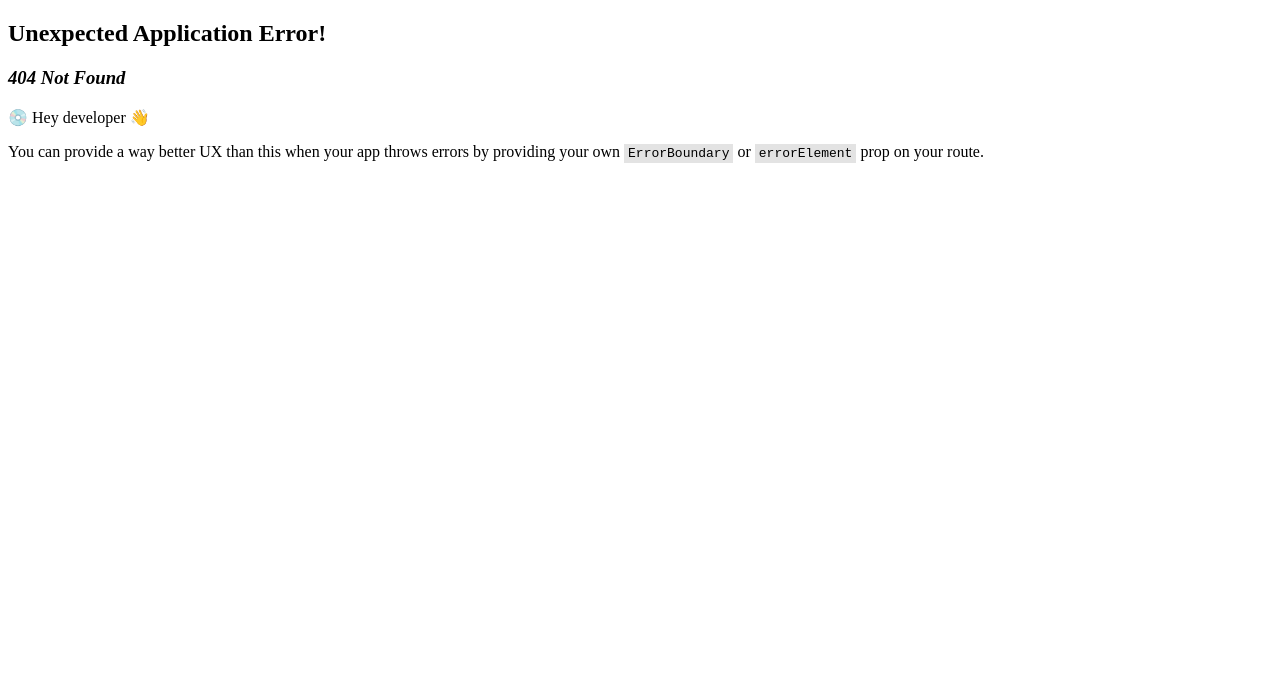
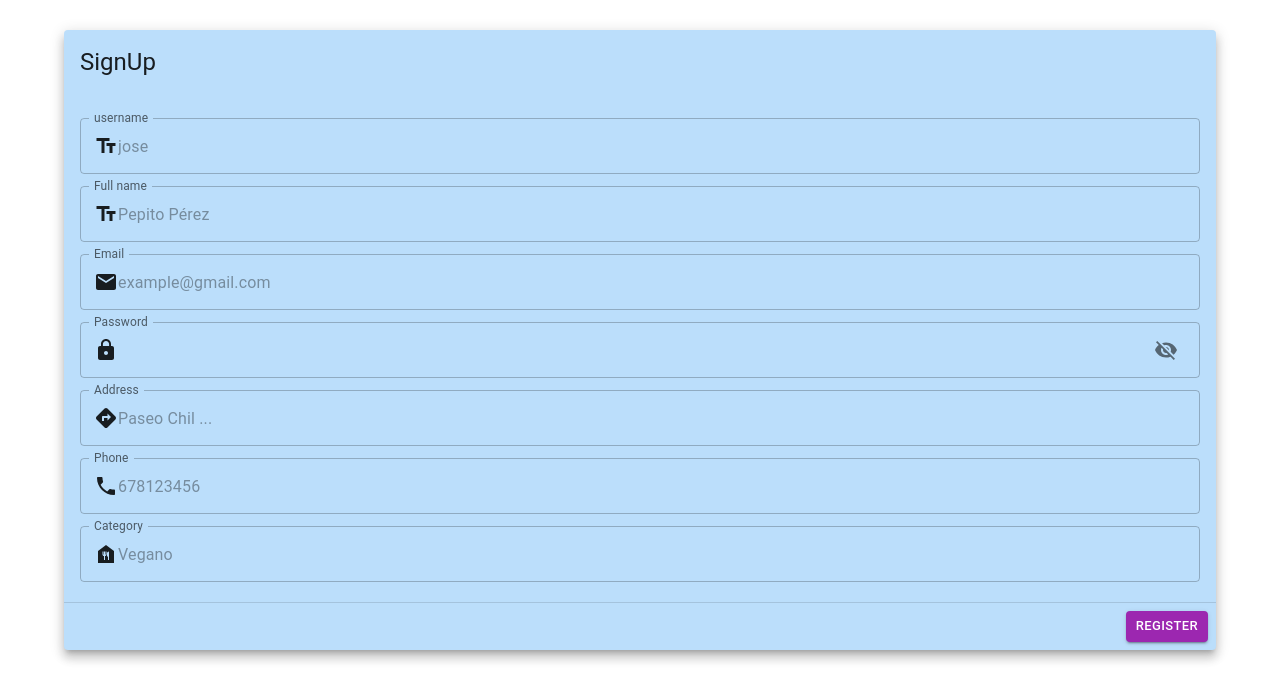
Before and after one commit to jorgelageJL/Frontend-React-Project-Apetit-Comite, a React (Vite) app: page /signUp in a window 1280 px wide. Before the commit this address had no page. Shown: the top 700 px of the page. Built offline with nearby package versions, Linux system fonts and the light colour scheme.

Commit message:
loggin done

```diff
--- a/package.json
+++ b/package.json
@@ -10,10 +10,10 @@
     "preview": "vite preview"
   },
   "dependencies": {
-    "@emotion/react": "^11.10.6",
-    "@emotion/styled": "^11.10.6",
+    "@emotion/react": "^11.10.8",
+    "@emotion/styled": "^11.10.8",
     "@mui/icons-material": "^5.11.16",
-    "@mui/material": "^5.12.1",
+    "@mui/material": "^5.12.3",
     "axios": "^1.3.6",
     "react": "^18.2.0",
     "react-dom": "^18.2.0",
--- a/src/App.css
+++ b/src/App.css
@@ -1,3 +1,3 @@
-/* body {
+body {
     margin: 0;
-} */
+}
--- /dev/null
+++ b/src/Services/auth.js
@@ -0,0 +1,11 @@
+import api from './serviceConfig'
+
+export async function login(loginData) {
+  const response = await api.post('/user/login', loginData)
+  return response
+}
+
+export async function signUp(signUpData) {
+  const response = await api.post('/user/signUp', signUpData)
+  return response
+}
--- /dev/null
+++ b/src/Services/serviceConfig.js
@@ -0,0 +1,19 @@
+import axios from "axios"
+
+const api = axios.create({
+    baseURL: `http://localhost:3000/api`
+    // withCredentials: false,
+    // headers: {
+    //     Accept: 'application/json',
+    //     'Content-Type': 'application/json'
+    // }
+})
+
+// async function getQuery(query = '/recipe/'){
+//     const { data } = await api.get(query)
+//     // console.log("Data", data["data"])
+//     console.log("Data", data)
+//     return data.data
+// }
+
+export default api;
--- a/src/pages/Login/Login.jsx
+++ b/src/pages/Login/Login.jsx
@@ -1,25 +1,29 @@
 import { useState } from "react";
 import { Email, Lock, Visibility, VisibilityOff } from "@mui/icons-material";
-import {
-  Button,
-  Card,
-  CardActions,
-  CardContent,
-  CardHeader,
-  Divider,
-  Grid,
-  IconButton,
-  TextField,
-} from "@mui/material";
+import { Button, Card, CardActions, CardContent, CardHeader, Divider, Grid, IconButton, TextField, } from "@mui/material";
 import { blue } from "@mui/material/colors";
-import { Link } from "react-router-dom";
+// import { Link } from "react-router-dom";
+import { login } from '../../services/auth'
+import { useNavigate } from "react-router-dom";
 // import './Login.css'
 
 export default function Login() {
   const [isPassVisible, setIsPassVisible] = useState(false);
+  const [email, setEmail] = useState('');
+  const [password, setPassword] = useState('');
+  const navigate = useNavigate()
 
   function handleClick() {
     setIsPassVisible(!isPassVisible);
+  }
+
+  async function onLogin() {
+    try {
+      const loginResponse = await login({email, password})
+      alert('LOGIN DONE', loginResponse)
+    } catch (error) {
+      alert('ERROR', error)
+    }
   }
 
   function render() {
@@ -37,6 +41,7 @@ export default function Login() {
             InputProps={{
               startAdornment: <Email />,
             }}
+            onChange={(e) => setEmail(e.target.value)}
           ></TextField>
 
           <TextField
@@ -53,14 +58,16 @@ export default function Login() {
                 </IconButton>
               ),
             }}
+            onChange={(e) => setPassword(e.target.value)}
           ></TextField>
         </CardContent>
 
         <Divider />
 
         <CardActions sx={{ display: "flex", justifyContent: "flex-end" }}>
-          <Link to={"/home"}>
+          {/* <Link to={"/signUp"}> */}
             <Button
+              onClick={() => goToRegister()}
               size="small"
               color="secondary"
               variant="contained"
@@ -68,28 +75,24 @@ export default function Login() {
             >
               Register
             </Button>
+          {/* </Link> */}
 
-            <Button size="small" color="primary" variant="contained">
+          {/* <Link to={"/home"}> */}
+            <Button
+            onClick={() => onLogin()}
+            size="small" color="primary" variant="contained">
               Login
             </Button>
-          </Link>
+          {/* </Link> */}
         </CardActions>
       </Card>
     );
   }
 
   return (
-    <Grid
-      container /*item xs={12} md={8} xl={10}*/
-      sx={{
-        height: "85vh",
-        display: "flex",
-        flexDirection: "column",
-        justifyContent: "center",
-        alignContent: "center",
-      }}
-    >
-      {render()}
-    </Grid>
+      <Grid container /*item xs={12} md={8} xl={10}*/
+        sx={{ height: '85vh', display: "flex", flexDirection: 'column', justifyContent: "center", alignContent: 'center' }}>
+        {render()}
+      </Grid>
   );
 }
--- a/src/pages/Recipes/Recipes.jsx
+++ b/src/pages/Recipes/Recipes.jsx
@@ -157,12 +157,13 @@ function Recipes() {
   }
   return (
     <>
-    <div  style={{width:"100%", height:"auto"}}>
+      {/* <div  style={{width:"100%", height:"auto"}}>
         <Header/>
         <Grid container sx={{  justifyContent: "start", flexWrap: "wrap" }}>
           {displayRecipes()}
         </Grid>
-     </div>
+      </div> */}
+
     </>
 
   )
--- /dev/null
+++ b/src/pages/SignUp/SignUp.jsx
@@ -0,0 +1,189 @@
+import { useState } from "react";
+import { Directions, Email, FoodBank, Lock, Phone, TextFields, Visibility, VisibilityOff } from "@mui/icons-material";
+import {
+  Button,
+  Card,
+  CardActions,
+  CardContent,
+  CardHeader,
+  Divider,
+  Grid,
+  IconButton,
+  TextField,
+} from "@mui/material";
+import { blue } from "@mui/material/colors";
+import { Link, useNavigate } from "react-router-dom";
+// import { login } from "../../services/login";
+// import './SignUp.css'
+
+export default function SignUp() {
+  const [isPassVisible, setIsPassVisible] = useState(false);
+  const [username, setUsername] = useState("");
+  const [fullname, setFullname] = useState("");
+  const [email, setEmail] = useState("");
+  const [password, setPassword] = useState("");
+  const [address, setAddress] = useState("");
+  const [phone, setPhone] = useState("");
+  const [category, setCategory] = useState("");
+  const [role/*, setRole*/] = useState("user");
+  const navigate = useNavigate();
+
+  const register = async () => {
+    const result = await login({
+      username,
+      fullname,
+      email,
+      password,
+      address,
+      phone,
+      category,
+      role,
+    });
+
+    if (result === 200) {
+      navigate("/home");
+    } else {
+      console.log(result);
+    }
+  }
+
+  function handleClick() {
+    setIsPassVisible(!isPassVisible);
+  }
+
+
+  function render() {
+    return (
+      <Card sx={{ width: "90%", backgroundColor: blue[100] }} raised={true}>
+        <CardHeader title="SignUp"></CardHeader>
+
+        <CardContent>
+          <TextField
+            type="text"
+            label="username"
+            variant="outlined"
+            placeholder="jose"
+            fullWidth={true}
+            margin="dense"
+            InputProps={{
+              startAdornment: <TextFields />,
+            }}
+            onChange={(e) => setUsername(e.target.value)}
+          ></TextField>
+
+          <TextField
+            type="text"
+            label="Full name"
+            variant="outlined"
+            placeholder="Pepito Pérez"
+            fullWidth={true}
+            margin="dense"
+            InputProps={{
+              startAdornment: <TextFields />,
+            }}
+            onChange={(e) => setFullname(e.target.value)}
+          ></TextField>
+
+          <TextField
+            type="email"
+            label="Email"
+            variant="outlined"
+            placeholder="example@gmail.com"
+            fullWidth={true}
+            margin="dense"
+            onChange={(e) => setEmail(e.target.value)}
+            InputProps={{
+              startAdornment: <Email />,
+            }}
+          ></TextField>
+
+          <TextField
+            label="Password"
+            type={isPassVisible ? "text" : "password"}
+            variant="outlined"
+            fullWidth={true}
+            margin="dense"
+            onChange={(e) => setPassword(e.target.value)}
+            InputProps={{
+              startAdornment: <Lock />,
+              endAdornment: (
+                <IconButton onClick={handleClick}>
+                  {isPassVisible ? <Visibility /> : <VisibilityOff />}
+                </IconButton>
+              ),
+            }}
+          ></TextField>
+
+          <TextField
+            type="text"
+            label="Address"
+            variant="outlined"
+            placeholder="Paseo Chil ..."
+            fullWidth={true}
+            margin="dense"
+            onChange={(e) => setAddress(e.target.value)}
+            InputProps={{
+              startAdornment: <Directions />,
+            }}
+          ></TextField>
+
+          <TextField
+            type="phone"
+            label="Phone"
+            variant="outlined"
+            placeholder="678123456"
+            fullWidth={true}
+            margin="dense"
+            onChange={(e) => setPhone(e.target.value)}
+            InputProps={{
+              startAdornment: <Phone />,
+            }}
+          ></TextField>
+
+          <TextField
+            type="text"
+            label="Category"
+            variant="outlined"
+            placeholder="Vegano"
+            fullWidth={true}
+            margin="dense"
+            onChange={(e) => setCategory(e.target.value)}
+            InputProps={{
+              startAdornment: <FoodBank />,
+            }}
+          ></TextField>
+        </CardContent>
+
+        <Divider />
+
+        <CardActions sx={{ display: "flex", justifyContent: "flex-end" }}>
+          <Link to={"/home"}>
+            <Button
+              size="small"
+              color="secondary"
+              variant="contained"
+              onClick={register}
+            >
+              Register
+            </Button>
+          </Link>
+        </CardActions>
+      </Card>
+    );
+  }
+
+  return (
+    <Grid
+      container /*item xs={12} md={8} xl={10}*/
+      sx={{
+        height: "85vh",
+        display: "flex",
+        flexDirection: "column",
+        justifyContent: "center",
+        alignContent: "center",
+      }}
+    >
+      {render()}
+    </Grid>
+  );
+}
```
Also changed, not shown: src/router/Router.jsx (+27 -14 lines), src/Services/config.js (deleted), src/pages/SignUp/SignUp.css (added), 2 other files (tests, documents, lock files or other folders). Lines whose indentation alone changed are shown as unchanged.
